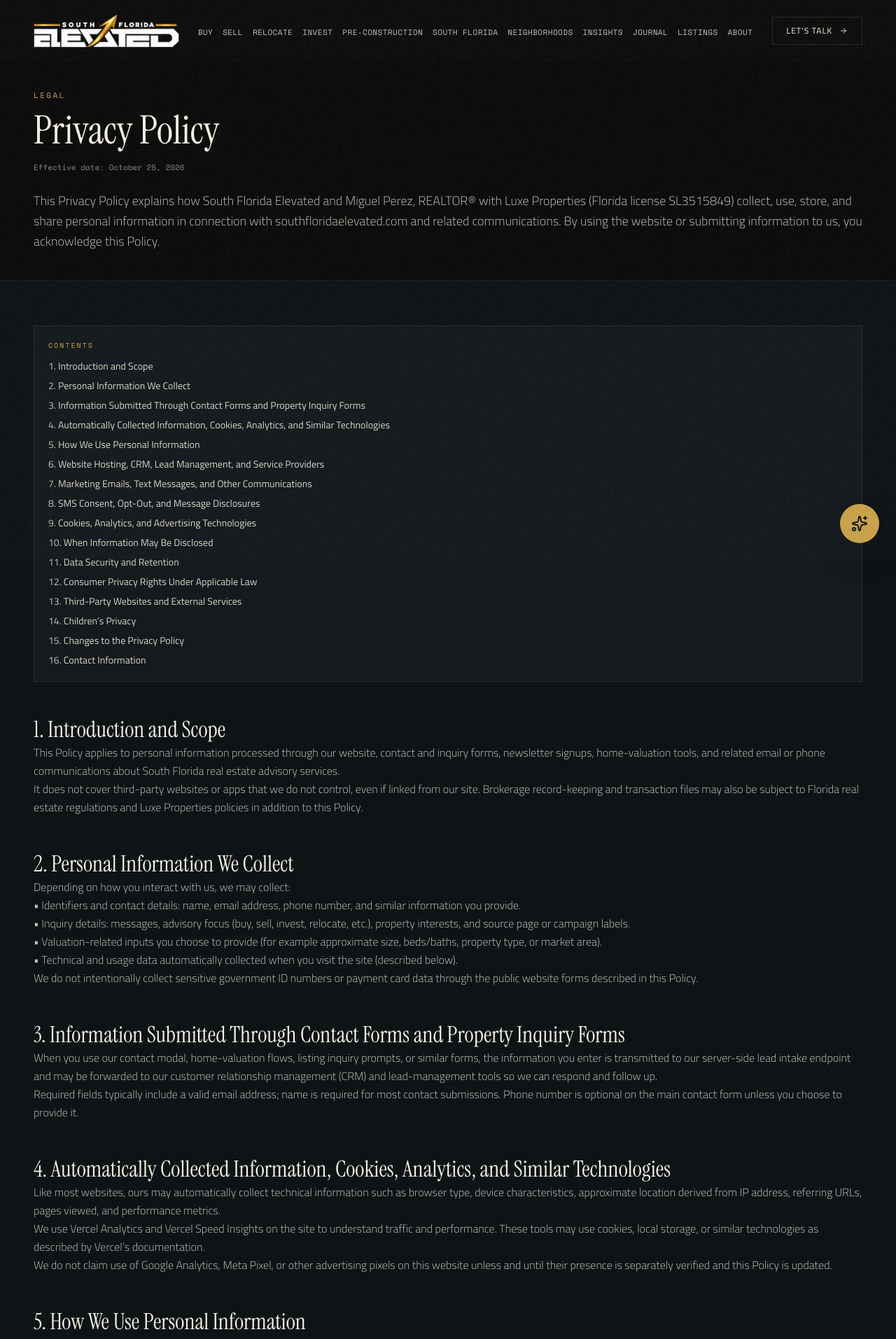
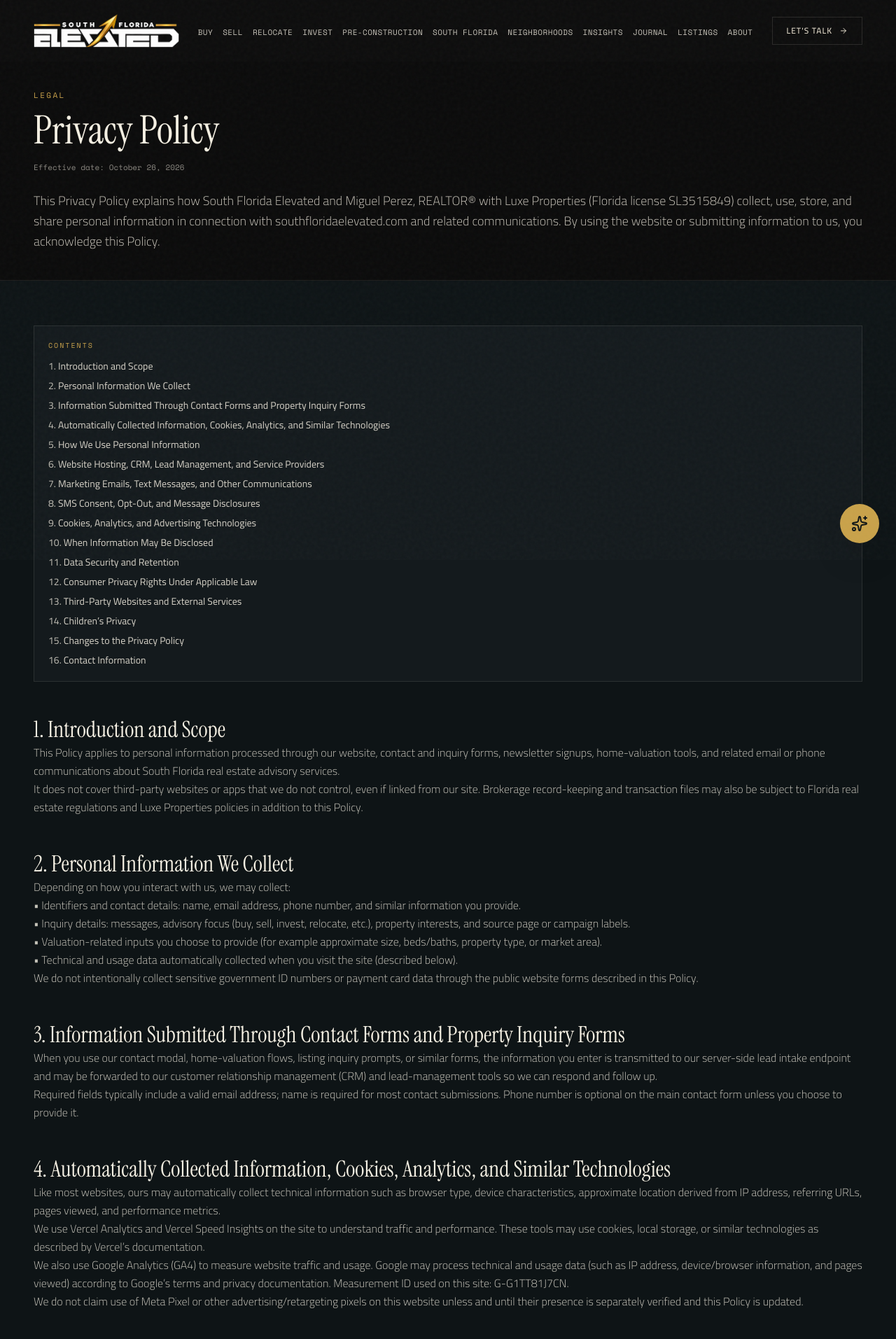
Before and after one commit to miguelperezgroupre/ELEVATED-MOTION-SITE-, a React (Vite) app: page /privacy-policy in a window 1280 px wide. Shown: the top 1913 px of the page at 70% size. Built offline with nearby package versions, Linux system fonts and the light colour scheme; a web font is replaced by a local one.

Commit message:
Add Google Analytics GA4 (G-G1TT81J7CN) and update Privacy Policy

```diff
--- a/index.html
+++ b/index.html
@@ -1,6 +1,14 @@
 <!doctype html>
 <html lang='en' class='scroll-smooth'>
 <head>
+<!-- Google tag (gtag.js) -->
+<script async src='https://www.googletagmanager.com/gtag/js?id=G-G1TT81J7CN'></script>
+<script>
+  window.dataLayer = window.dataLayer || [];
+  function gtag(){dataLayer.push(arguments);}
+  gtag('js', new Date());
+  gtag('config', 'G-G1TT81J7CN');
+</script>
 <meta charset='UTF-8' />
 <meta name='viewport' content='width=device-width, initial-scale=1.0' />
 <meta name='author' content='Miguel Perez - South Florida Elevated' />
--- a/src/content/legal/privacy.ts
+++ b/src/content/legal/privacy.ts
@@ -1,6 +1,6 @@
 // @ts-nocheck
-/** Privacy Policy body for South Florida Elevated. Effective 2026-10-25. Not legal advice. */
-export const PRIVACY_EFFECTIVE = 'October 25, 2026';
+/** Privacy Policy body for South Florida Elevated. Effective 2026-10-26. Not legal advice. */
+export const PRIVACY_EFFECTIVE = 'October 26, 2026';
 export const PRIVACY_TITLE = 'Privacy Policy';
 export const PRIVACY_INTRO = 'This Privacy Policy explains how South Florida Elevated and Miguel Perez, REALTOR® with Luxe Properties (Florida license SL3515849) collect, use, store, and share personal information in connection with southfloridaelevated.com and related communications. By using the website or submitting information to us, you acknowledge this Policy.';
 
@@ -39,7 +39,8 @@ export const PRIVACY_SECTIONS = [
     paragraphs: [
       'Like most websites, ours may automatically collect technical information such as browser type, device characteristics, approximate location derived from IP address, referring URLs, pages viewed, and performance metrics.',
       'We use Vercel Analytics and Vercel Speed Insights on the site to understand traffic and performance. These tools may use cookies, local storage, or similar technologies as described by Vercel’s documentation.',
-      'We do not claim use of Google Analytics, Meta Pixel, or other advertising pixels on this website unless and until their presence is separately verified and this Policy is updated.',
+      'We also use Google Analytics (GA4) to measure website traffic and usage. Google may process technical and usage data (such as IP address, device/browser information, and pages viewed) according to Google’s terms and privacy documentation. Measurement ID used on this site: G-G1TT81J7CN.',
+      'We do not claim use of Meta Pixel or other advertising/retargeting pixels on this website unless and until their presence is separately verified and this Policy is updated.',
     ],
   },
   {
@@ -60,6 +61,7 @@ export const PRIVACY_SECTIONS = [
     paragraphs: [
       'We use service providers that process information on our behalf, including:',
       '• Website hosting and edge delivery: Vercel.',
+      '• Website analytics: Google Analytics (GA4).',
       '• Lead intake and CRM / lead management: website form submissions are processed through our /api/lead endpoint and may be sent to GoHighLevel (LeadConnector) and/or Follow Up Boss, using credentials stored only in server environment variables.',
       '• Listing data services: MLS/IDX-related APIs used to display property information (for example Bridge-powered listing access as configured for the site).',
       'These providers may process data in the United States or other locations where they operate. We do not authorize them to use your information for their own unrelated marketing.',
@@ -88,7 +90,7 @@ export const PRIVACY_SECTIONS = [
     title: '9. Cookies, Analytics, and Advertising Technologies',
     paragraphs: [
       'You can control cookies through your browser settings. Blocking certain cookies may affect site functionality or analytics accuracy.',
-      'We currently use first-party/hosting analytics as described above. If we introduce advertising or retargeting technologies in the future, we will update this Policy and, where required, provide additional notice or choice mechanisms.',
+      'We currently use Vercel Analytics/Speed Insights and Google Analytics as described above. If we introduce advertising or retargeting technologies in the future, we will update this Policy and, where required, provide additional notice or choice mechanisms.',
     ],
   },
   {
```
